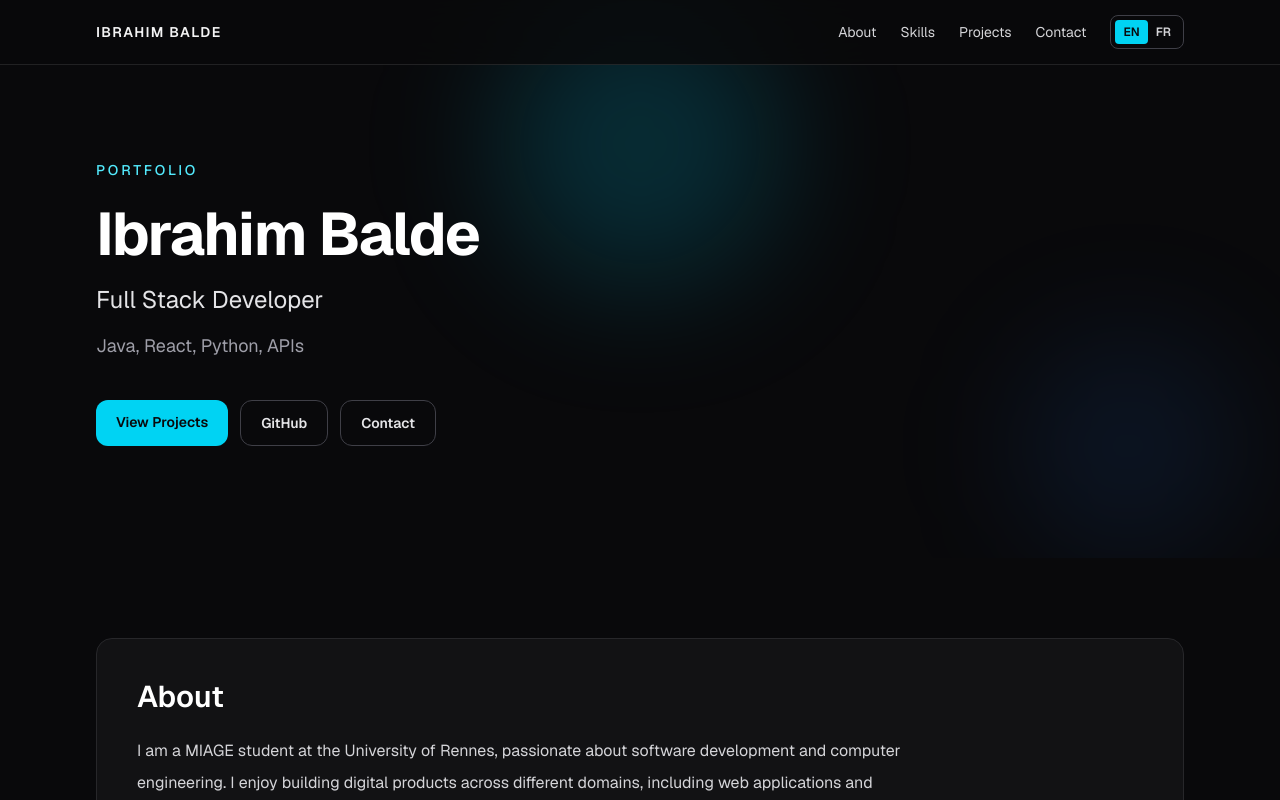
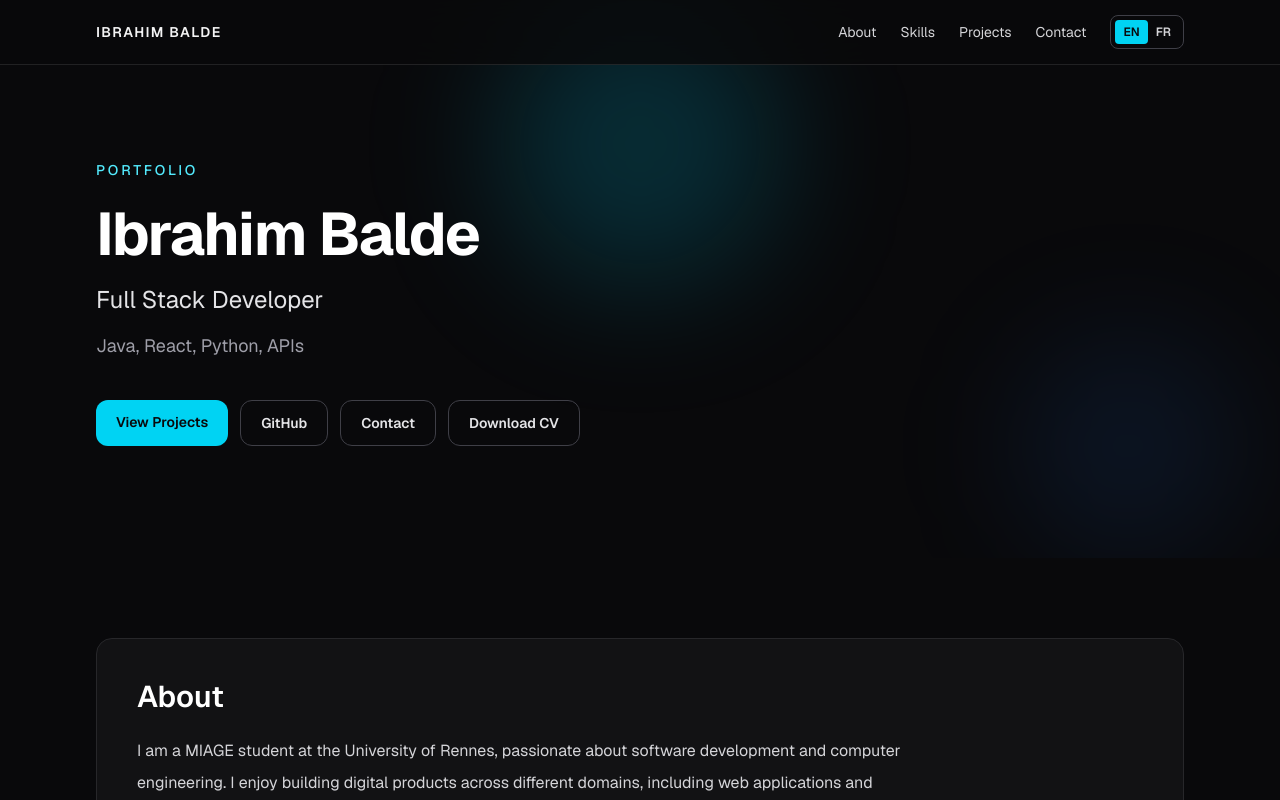
Before and after one commit to Ibrahim41926/mon-porfolio, a Next.js app: page / in a window 1280 px wide. Shown: the top 800 px of the page. Built offline with nearby package versions, Linux system fonts and the light colour scheme.

Commit message:
Ajout Option Telecharger CV

```diff
--- a/app/components/Hero.tsx
+++ b/app/components/Hero.tsx
@@ -9,8 +9,8 @@ type HeroProps = {
 
 export default function Hero({ lang, name, title, subtitle }: HeroProps) {
   const cta = {
-    en: { portfolio: "Portfolio", projects: "View Projects", contact: "Contact" },
-    fr: { portfolio: "Portfolio", projects: "Voir les projets", contact: "Contact" },
+    en: { portfolio: "Portfolio", projects: "View Projects", contact: "Contact", cv: "Download CV" },
+    fr: { portfolio: "Portfolio", projects: "Voir les projets", contact: "Contact", cv: "Telecharger CV" },
   };
 
   return (
@@ -50,6 +50,13 @@ export default function Hero({ lang, name, title, subtitle }: HeroProps) {
             >
               {cta[lang].contact}
             </a>
+            <a
+              href="/CV_2026-02-23_BALDE_IBRAHIM%20(1).pdf"
+              download
+              className="rounded-xl border border-zinc-700 px-5 py-3 text-sm font-semibold text-zinc-200 transition hover:border-cyan-400 hover:text-cyan-300"
+            >
+              {cta[lang].cv}
+            </a>
           </div>
         </div>
       </div>
```
Also changed, not shown: 1 other file (tests, documents, lock files or other folders).
